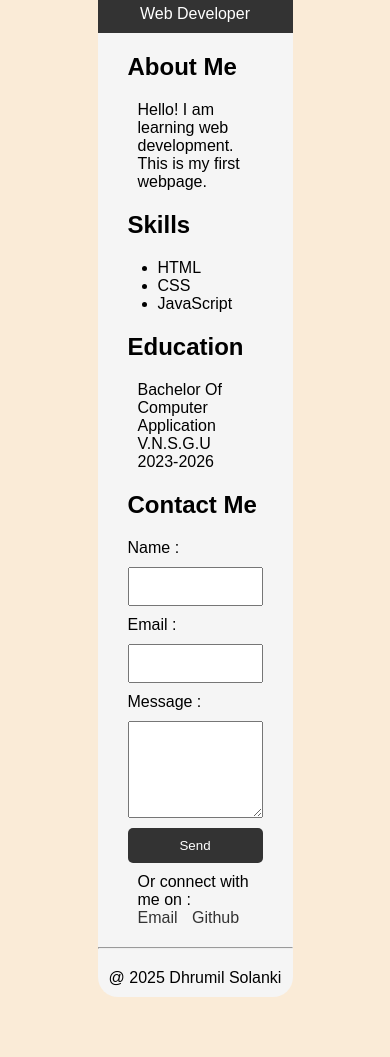
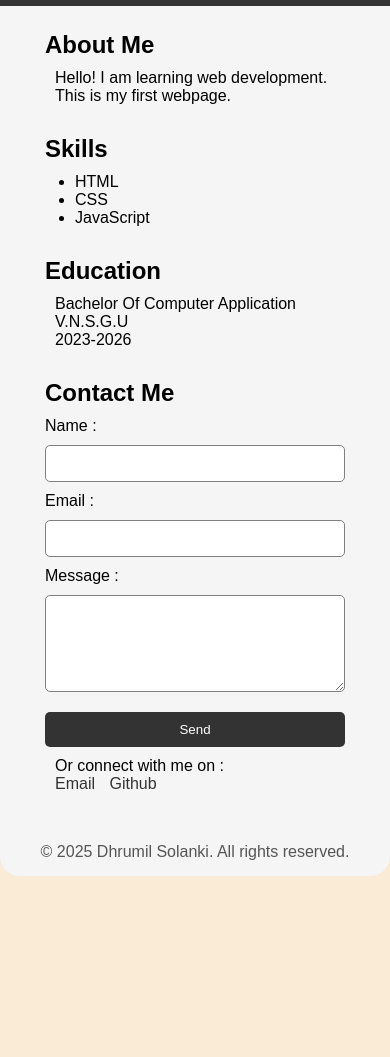
Before and after one commit to dhrumil2004/my-resume, a plain HTML site: page index.html in a window 390 px wide. Shown: the part 179-1236 px from the top of the page. After the commit the page ends 1115 px from the top, so only its background shows below. Drawn offline with Linux system fonts and the light colour scheme.

Commit message:
Final resume webpage with Flexbox and responsive design

```diff
--- a/index.html
+++ b/index.html
@@ -7,20 +7,21 @@
     <link rel="stylesheet" href="style.css">
   </head>
   <body>
-    <div class="cen">
+    <div class="container">
     <header>
       <h1>Dhrumil Solanki</h1>
       <p>Web Developer</p>
     </header>
 
     <main>
-      <section>
+      <section class="about">
         <h2>About Me</h2>
         <p>Hello! I am learning web development.</p>
         <p>This is my first webpage.</p>
       </section>
 
-      <section>
+      <div class="two-column">
+      <section class="skills">
         <h2>Skills</h2>
         <ul>
           <li>HTML</li>
@@ -29,14 +30,15 @@
         </ul>
       </section>
 
-      <section>
+      <section class="education">
         <h2>Education</h2>
         <p>Bachelor Of Computer Application</p>
         <p>V.N.S.G.U</p>
         <p>2023-2026</p>
       </section>
+      </div>
 
-    <section>
+    <section class="contact">
         <h2>Contact Me</h2>
         <form action="#">
             <label for="name">Name : </label>
@@ -56,9 +58,8 @@
         </form>
       </section>
     </main>
-<hr>
     <footer>
-      <p>@ 2025 Dhrumil Solanki</p>
+      <p>&copy; 2025 Dhrumil Solanki. All rights reserved.</p>
     </footer>
     </div>
   </body>
--- a/style.css
+++ b/style.css
@@ -7,22 +7,33 @@ body{
     background-color: antiquewhite;
     font-family: Arial, sans-serif;
 }
-.cen{
-    width: 50%;
+.container{
+    width: 100%;
+    max-width: 768px;
     margin: 60px auto;
     background-color: whitesmoke;
     border-radius: 20px;
-    height: auto;
+    overflow: hidden;
 }
 header{
     background-color: #333;
     color: #fff;
     text-align: center;
     border-radius: 20px 20px 0 0;
-    padding: 10px 0;
+    padding: 25px 0;
+    display: flex;
+    flex-direction: column;
+    justify-content: center;
+    align-items: center;
+}
+main{
+    display: flex;
+    flex-direction: column;
+    gap: 20px;
+    padding: 15px;
+    margin-bottom: 20px;
 }
 h1,h2{
-    margin: 10px 0;
     padding: 10px 0px;
 }
 section p{
@@ -32,22 +43,31 @@ li{
     margin-left: 30px;
 }
 section{
-    margin: 0px 20px;
+    margin: 0 20px;
     padding: 0 10px;
 }
-section a{
-    text-decoration: none;
-    color: #333;
-    margin: 0 0 0 10px;
+.two-column{
+    display: flex;
+    justify-content: space-between;
+    gap: 20px;
+}
+.two-column{
+    flex-grow: 1;
+}
+@media (max-width: 768px) {
+    .two-column{
+        flex-direction: column;
+    }
 }
 form input , textarea{
     display: block;
     width: 100%;
-    margin: 10px 0px;
+    margin: 10px 0;
     padding: 10px 0 10px 5px;
+    border: 1px solid grey;
+    border-radius: 5px;
 }
 form button{
-    display: block;
     width: 100%;
     margin: 10px 0px;
     padding: 10px 0;
@@ -56,10 +76,23 @@ form button{
     border: none;
     border-radius: 5px;
 }
-main{
-    margin-bottom: 20px;
+form button:hover{
+    background-color: #fff;
+    color: #333;
+    border: 1px solid #333;
+    cursor: pointer;
+}
+section a{
+    text-decoration: none;
+    color: #333;
+    margin-left: 10px;
+}
+section a:hover{
+    cursor: pointer;
+    text-decoration: underline;
 }
 footer p{
     text-align: center;
-    padding: 20px 0 10px 0;
+    padding: 15px 0;
+    color: #555;
 }
```
